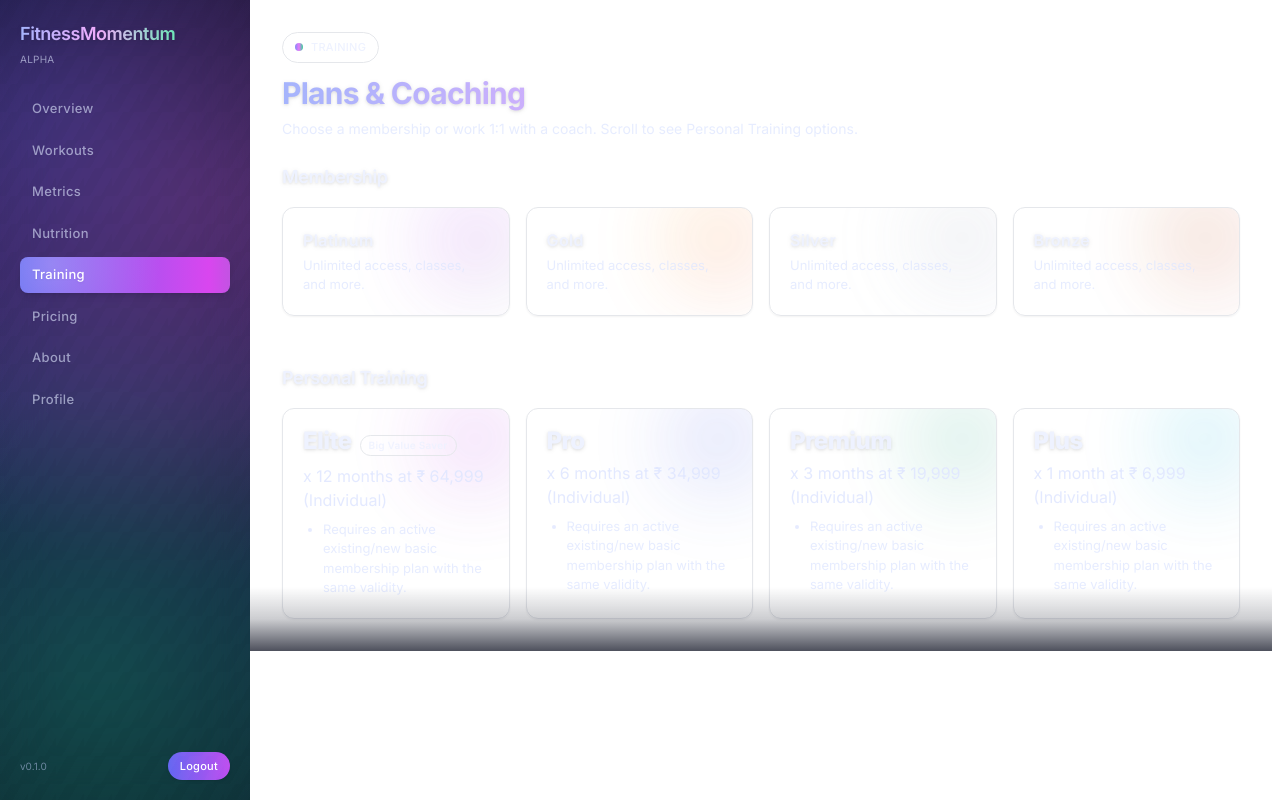
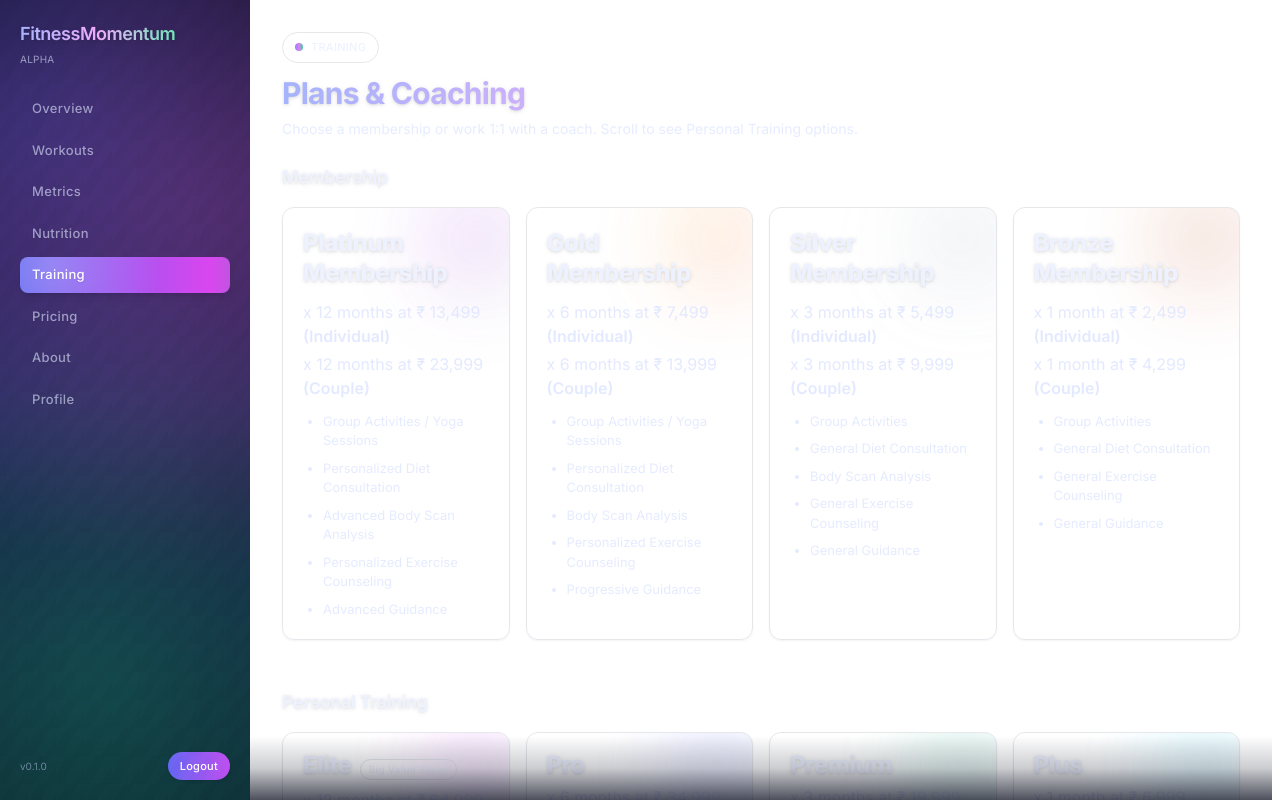
Before and after one commit to Ranjuna120/FitnessMomentum, a Next.js app: page /dashboard/training in a window 1280 px wide. Built offline with nearby package versions, Linux system fonts and the light colour scheme; no server answers.

Commit message:
Update page.tsx

```diff
--- a/src/app/(dashboard)/dashboard/training/page.tsx
+++ b/src/app/(dashboard)/dashboard/training/page.tsx
@@ -4,10 +4,61 @@ export const metadata = {
 }
 
 const membershipPlans = [
-  { name: 'Platinum', gradient: 'from-indigo-500/30 via-fuchsia-500/30 to-emerald-500/30' },
-  { name: 'Gold', gradient: 'from-amber-400/30 via-orange-500/25 to-rose-500/25' },
-  { name: 'Silver', gradient: 'from-slate-300/30 via-gray-400/25 to-indigo-400/20' },
-  { name: 'Bronze', gradient: 'from-amber-700/30 via-orange-700/25 to-rose-700/20' },
+  {
+    name: 'Platinum',
+    months: 12,
+    priceIndividual: '₹ 13,499',
+    priceCouple: '₹ 23,999',
+    features: [
+      'Group Activities / Yoga Sessions',
+      'Personalized Diet Consultation',
+      'Advanced Body Scan Analysis',
+      'Personalized Exercise Counseling',
+      'Advanced Guidance',
+    ],
+    gradient: 'from-indigo-500/30 via-fuchsia-500/30 to-emerald-500/30',
+  },
+  {
+    name: 'Gold',
+    months: 6,
+    priceIndividual: '₹ 7,499',
+    priceCouple: '₹ 13,999',
+    features: [
+      'Group Activities / Yoga Sessions',
+      'Personalized Diet Consultation',
+      'Body Scan Analysis',
+      'Personalized Exercise Counseling',
+      'Progressive Guidance',
+    ],
+    gradient: 'from-amber-400/30 via-orange-500/25 to-rose-500/25',
+  },
+  {
+    name: 'Silver',
+    months: 3,
+    priceIndividual: '₹ 5,499',
+    priceCouple: '₹ 9,999',
+    features: [
+      'Group Activities',
+      'General Diet Consultation',
+      'Body Scan Analysis',
+      'General Exercise Counseling',
+      'General Guidance',
+    ],
+    gradient: 'from-slate-300/30 via-gray-400/25 to-indigo-400/20',
+  },
+  {
+    name: 'Bronze',
+    months: 1,
+    priceIndividual: '₹ 2,499',
+    priceCouple: '₹ 4,299',
+    features: [
+      'Group Activities',
+      'General Diet Consultation',
+      'General Exercise Counseling',
+      'General Guidance',
+    ],
+    gradient: 'from-amber-700/30 via-orange-700/25 to-rose-700/20',
+  },
 ]
 
 const personalTraining = [
@@ -70,9 +121,23 @@ export default function TrainingPage() {
           {membershipPlans.map((p) => (
             <div key={p.name} className="relative overflow-hidden rounded-xl border border-white/10 bg-white/5 backdrop-blur p-5 text-indigo-50 shadow-sm hover:shadow-xl transition">
               <div className={`pointer-events-none absolute -right-6 -top-6 w-28 h-28 rounded-full bg-gradient-to-br ${p.gradient} blur-2xl opacity-60`} />
-              <div className="relative z-10">
-                <h3 className="text-base font-semibold tracking-wide drop-shadow">{p.name}</h3>
-                <p className="text-[13px] text-indigo-100/80 mt-1">Unlimited access, classes, and more.</p>
+              <div className="relative z-10 space-y-3">
+                <h3 className="text-2xl font-extrabold tracking-tight drop-shadow leading-tight">{p.name} Membership</h3>
+                <div className="text-sm md:text-base text-indigo-100/90 space-y-1">
+                  <p>
+                    x {p.months} {p.months === 1 ? 'month' : 'months'} at {p.priceIndividual} <span className="font-semibold">(Individual)</span>
+                  </p>
+                  <p>
+                    x {p.months} {p.months === 1 ? 'month' : 'months'} at {p.priceCouple} <span className="font-semibold">(Couple)</span>
+                  </p>
+                </div>
+                {p.features?.length ? (
+                  <ul className="mt-2 text-[12px] md:text-[13px] text-indigo-100/85 list-disc pl-5 space-y-2">
+                    {p.features.map((f) => (
+                      <li key={f}>{f}</li>
+                    ))}
+                  </ul>
+                ) : null}
               </div>
             </div>
           ))}
```
